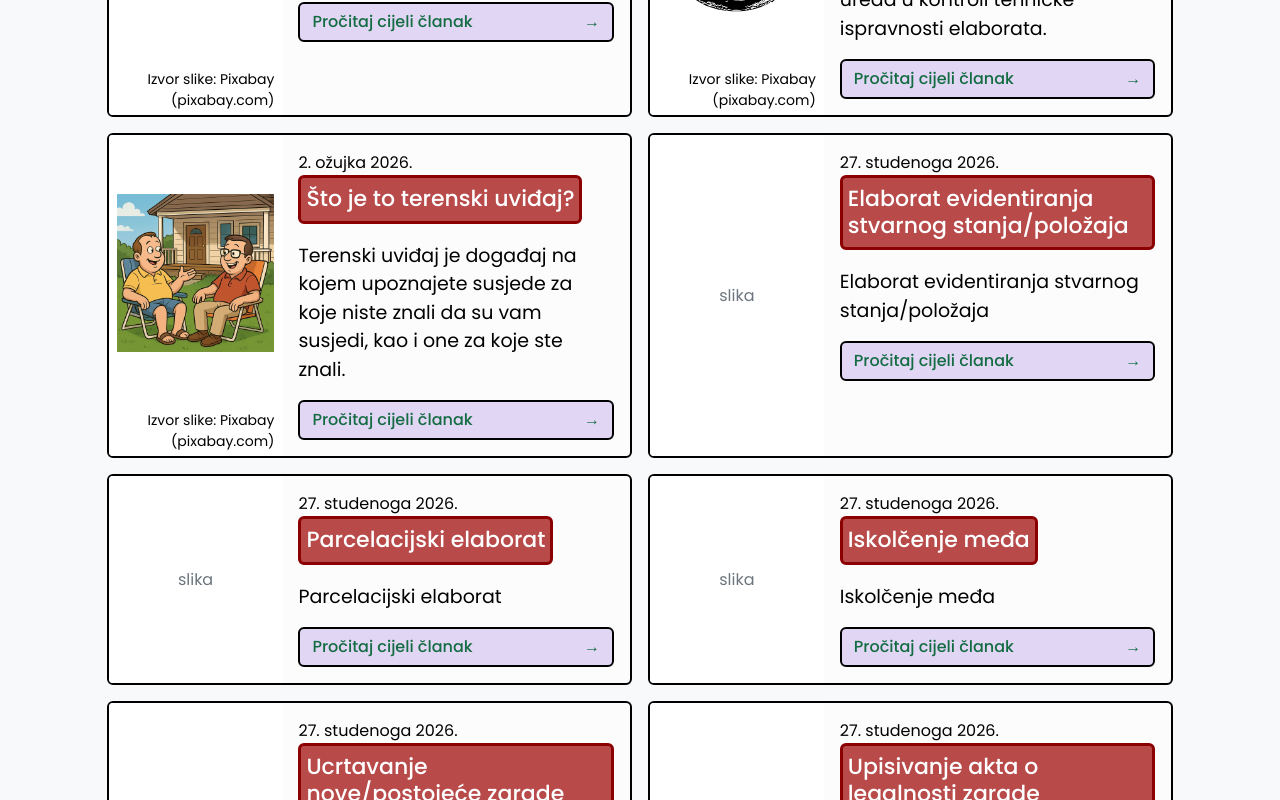
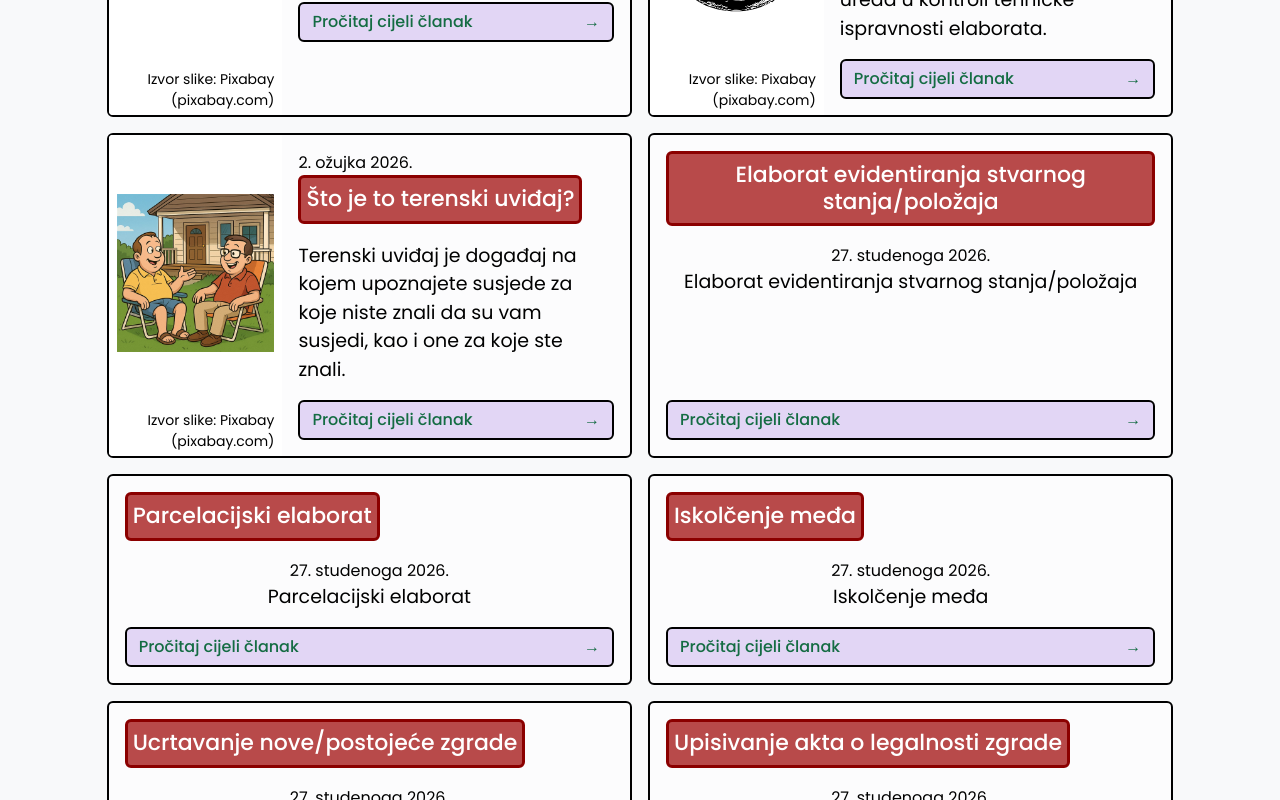
Before and after one commit to PatrikPazin/front-6_Moja_stranica_Patrik, a React (Create React App) app: page / in a window 1280 px wide. Shown: the part 3260-4060 px from the top of the page. Built offline with nearby package versions, Linux system fonts and the light colour scheme.

Commit message:
Članci uz vrste poslova bez slike, naslov na vrhu u sredini
Co-Authored-By: Claude Sonnet 5.5 <noreply@anthropic.com>

```diff
--- a/src/components/Blog.js
+++ b/src/components/Blog.js
@@ -43,24 +43,31 @@ function SlikaClanka({ clanak, klasa, minVisina }) {
 
 // Sažeti prikaz: slika, datum, naslov, sažetak i gumb koji otvara cijeli članak
 function Post({ clanak, id, aktivan, podijeljeno, onOtvori }) {
+  const naslov = (
+    <h2 className="card-title" style={{ fontSize: FONT_NASLOV_KARTICE, marginBottom: RAZMAK_NASLOV }}>{clanak.naslov}</h2>
+  );
   return (
     <article className="card h-100 overflow-hidden">
       <div className="row g-0 h-100">
-        {/* slika s izvorom ispod nje (u otvorenom članku slike nema) */}
-        <div className="col-12 col-sm-4 d-flex flex-column bg-white">
-          <SlikaClanka clanak={clanak} klasa="flex-grow-1" minVisina={240} />
-          <Izvor tekst={clanak.izvor} razmak="mt-0 px-2 pb-1" />
-        </div>
-        <div className="col-12 col-sm-8 card-body">
+        {/* slika s izvorom ispod nje (u otvorenom članku slike nema); članci s bezSlike nemaju ni taj stupac */}
+        {!clanak.bezSlike && (
+          <div className="col-12 col-sm-4 d-flex flex-column bg-white">
+            <SlikaClanka clanak={clanak} klasa="flex-grow-1" minVisina={240} />
+            <Izvor tekst={clanak.izvor} razmak="mt-0 px-2 pb-1" />
+          </div>
+        )}
+        <div className={clanak.bezSlike ? "col-12 card-body d-flex flex-column text-center" : "col-12 col-sm-8 card-body"}>
+          {/* bez slike: naslov na vrhu u sredini, datum ispod njega */}
+          {clanak.bezSlike && naslov}
           <time dateTime={clanak.datum} className="text-black" style={{ fontSize: FONT_DATUM }}>
             {formatirajDatum(clanak.datum)}
           </time>
-          <h2 className="card-title" style={{ fontSize: FONT_NASLOV_KARTICE, marginBottom: RAZMAK_NASLOV }}>{clanak.naslov}</h2>
+          {!clanak.bezSlike && naslov}
           <p className="card-text text-secondary text-wrap text-break" style={{ whiteSpace: "pre-line", fontSize: FONT_TEKST }}>{clanak.sazetak}</p>
 
           <button
             id={`gumb-clanka-${id}`}
-            className="btn btn-outline-success w-100 d-flex justify-content-between"
+            className="btn btn-outline-success w-100 d-flex justify-content-between mt-auto"
             aria-haspopup={podijeljeno ? undefined : "dialog"}
             aria-current={aktivan ? "true" : undefined}
             onClick={onOtvori}
@@ -76,6 +83,12 @@ function Post({ clanak, id, aktivan, podijeljeno, onOtvori }) {
 
 // Sadržaj otvorenog članka (isti u prozoru preko stranice i u lijevoj polovici)
 function ClanakSadrzaj({ clanak, onZatvori }) {
+  const datum = (
+    <time dateTime={clanak.datum} className="text-black" style={{ fontSize: FONT_DATUM }}>{formatirajDatum(clanak.datum)}</time>
+  );
+  const naslov = (
+    <h2 id="clanak-naslov" className="card-title" style={{ fontSize: FONT_NASLOV_CLANKA, marginBottom: RAZMAK_NASLOV }}>{clanak.naslov}</h2>
+  );
   return (
     <>
       <div className="d-flex justify-content-end">
@@ -86,8 +99,8 @@ function ClanakSadrzaj({ clanak, onZatvori }) {
 
       {/* otvoreni članak je bez slike (slika se vidi samo na kartici u popisu) */}
 
-      <time dateTime={clanak.datum} className="text-black" style={{ fontSize: FONT_DATUM }}>{formatirajDatum(clanak.datum)}</time>
-      <h2 id="clanak-naslov" className="card-title" style={{ fontSize: FONT_NASLOV_CLANKA, marginBottom: RAZMAK_NASLOV }}>{clanak.naslov}</h2>
+      {/* bez slike: naslov na vrhu u sredini, datum ispod njega */}
+      {clanak.bezSlike ? <div className="text-center">{naslov}{datum}</div> : <>{datum}{naslov}</>}
       {clanak.tekst.map((o, i) => <p key={i} className="mb-3" style={{ fontSize: FONT_TEKST }}>{o}</p>)}
     </>
   );
--- a/src/data.js
+++ b/src/data.js
@@ -213,10 +213,12 @@ export const clanci = [
 
   // ---- Članci uz vrste poslova (padajući izbornici na karticama usluga) ----
   // Naslov mora biti isti kao stavka u izborniku (usluge[].opcije), jer se po njemu članak otvara.
-  // Privremeni tekst = naslov. Kad dodaš sliku, upiši i slika, slikaAlt i izvor (kao kod članaka gore).
+  // Privremeni tekst = naslov. bezSlike: kartica i članak su bez slike, naslov je na vrhu u sredini.
+  // Za sliku ukloni bezSlike i upiši slika, slikaAlt i izvor (kao kod članaka gore).
   {
     naslov: "Elaborat evidentiranja stvarnog stanja/položaja",
     datum: "2026-11-27",
+    bezSlike: true,
     sazetak: "Elaborat evidentiranja stvarnog stanja/položaja",
     tekst: [
       "Elaborat evidentiranja stvarnog stanja/položaja",
@@ -225,6 +227,7 @@ export const clanci = [
   {
     naslov: "Parcelacijski elaborat",
     datum: "2026-11-27",
+    bezSlike: true,
     sazetak: "Parcelacijski elaborat",
     tekst: [
       "Parcelacijski elaborat",
@@ -233,6 +236,7 @@ export const clanci = [
   {
     naslov: "Iskolčenje međa",
     datum: "2026-11-27",
+    bezSlike: true,
     sazetak: "Iskolčenje međa",
     tekst: [
       "Iskolčenje međa",
@@ -241,6 +245,7 @@ export const clanci = [
   {
     naslov: "Ucrtavanje nove/postojeće zgrade",
     datum: "2026-11-27",
+    bezSlike: true,
     sazetak: "Ucrtavanje nove/postojeće zgrade",
     tekst: [
       "Ucrtavanje nove/postojeće zgrade",
@@ -249,6 +254,7 @@ export const clanci = [
   {
     naslov: "Upisivanje akta o legalnosti zgrade",
     datum: "2026-11-27",
+    bezSlike: true,
     sazetak: "Upisivanje akta o legalnosti zgrade",
     tekst: [
       "Upisivanje akta o legalnosti zgrade",
@@ -257,6 +263,7 @@ export const clanci = [
   {
     naslov: "Izmjena podataka o korištenju zgrade",
     datum: "2026-11-27",
+    bezSlike: true,
     sazetak: "Izmjena podataka o korištenju zgrade",
     tekst: [
       "Izmjena podataka o korištenju zgrade",
@@ -265,6 +272,7 @@ export const clanci = [
   {
     naslov: "Etažni elaborat",
     datum: "2026-11-27",
+    bezSlike: true,
     sazetak: "Etažni elaborat",
     tekst: [
       "Etažni elaborat",
@@ -273,6 +281,7 @@ export const clanci = [
   {
     naslov: "Geodetska situacija stvarnog stanja",
     datum: "2026-11-27",
+    bezSlike: true,
     sazetak: "Geodetska situacija stvarnog stanja",
     tekst: [
       "Geodetska situacija stvarnog stanja",
@@ -281,6 +290,7 @@ export const clanci = [
   {
     naslov: "Geodetska situacija građevne čestice",
     datum: "2026-11-27",
+    bezSlike: true,
     sazetak: "Geodetska situacija građevne čestice",
     tekst: [
       "Geodetska situacija građevne čestice",
@@ -289,6 +299,7 @@ export const clanci = [
   {
     naslov: "Geodetski snimak za legalizaciju",
     datum: "2026-11-27",
+    bezSlike: true,
     sazetak: "Geodetski snimak za legalizaciju",
     tekst: [
       "Geodetski snimak za legalizaciju",
@@ -297,6 +308,7 @@ export const clanci = [
   {
     naslov: "Zahvat u prostoru",
     datum: "2026-11-27",
+    bezSlike: true,
     sazetak: "Zahvat u prostoru",
     tekst: [
       "Zahvat u prostoru",
@@ -305,6 +317,7 @@ export const clanci = [
   {
     naslov: "Geodetski snimak izvedenog stanja",
     datum: "2026-11-27",
+    bezSlike: true,
     sazetak: "Geodetski snimak izvedenog stanja",
     tekst: [
       "Geodetski snimak izvedenog stanja",
@@ -313,6 +326,7 @@ export const clanci = [
   {
     naslov: "Posebne podloge za razne svrhe",
     datum: "2026-11-27",
+    bezSlike: true,
     sazetak: "Posebne podloge za razne svrhe",
     tekst: [
       "Posebne podloge za razne svrhe",
@@ -321,6 +335,7 @@ export const clanci = [
   {
     naslov: "Analiza i obrada podataka",
     datum: "2026-11-27",
+    bezSlike: true,
     sazetak: "Analiza i obrada podataka",
     tekst: [
       "Analiza i obrada podataka",
@@ -329,6 +344,7 @@ export const clanci = [
   {
     naslov: "Snimanje terena dronom i izrada DOF-a",
     datum: "2026-11-27",
+    bezSlike: true,
     sazetak: "Snimanje terena dronom i izrada DOF-a",
     tekst: [
       "Snimanje terena dronom i izrada DOF-a",
@@ -337,6 +353,7 @@ export const clanci = [
   {
     naslov: "Savjetovanje i konzultacije",
     datum: "2026-11-27",
+    bezSlike: true,
     sazetak: "Savjetovanje i konzultacije",
     tekst: [
       "Savjetovanje i konzultacije",
```
